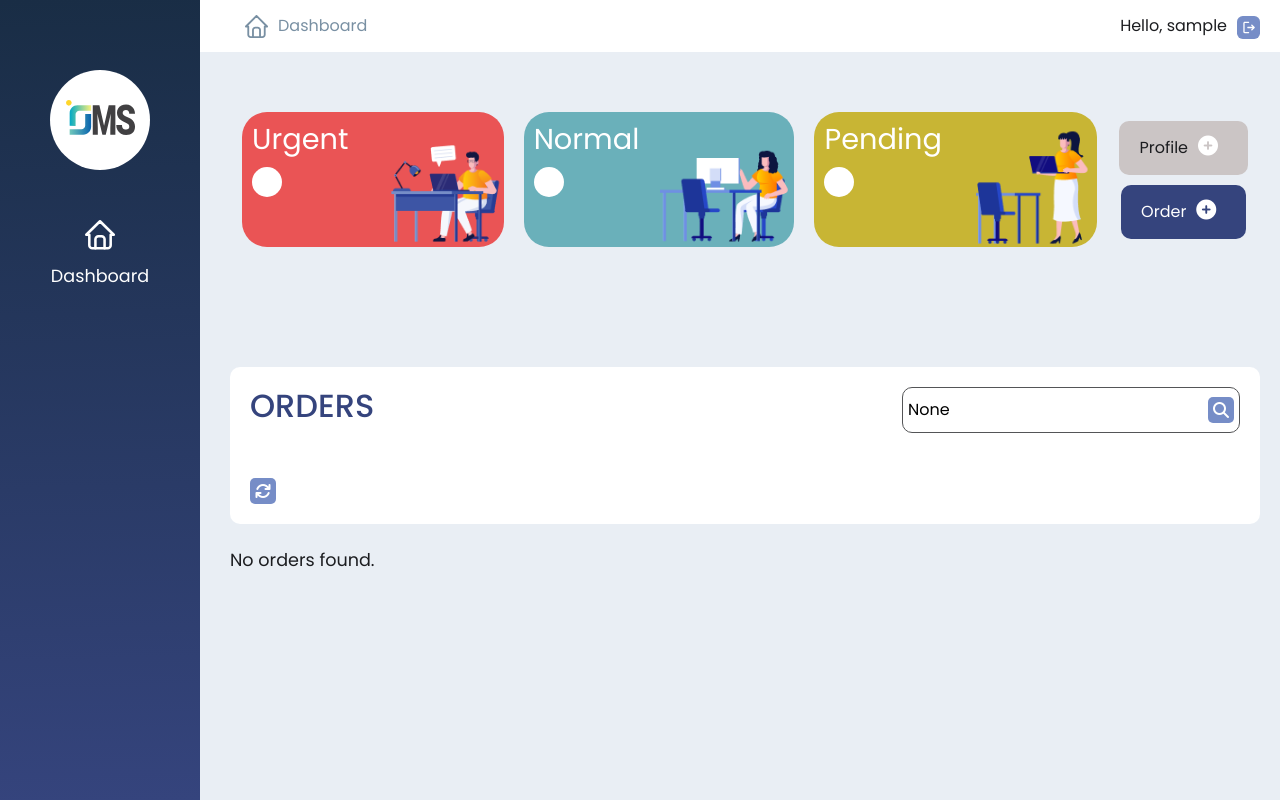
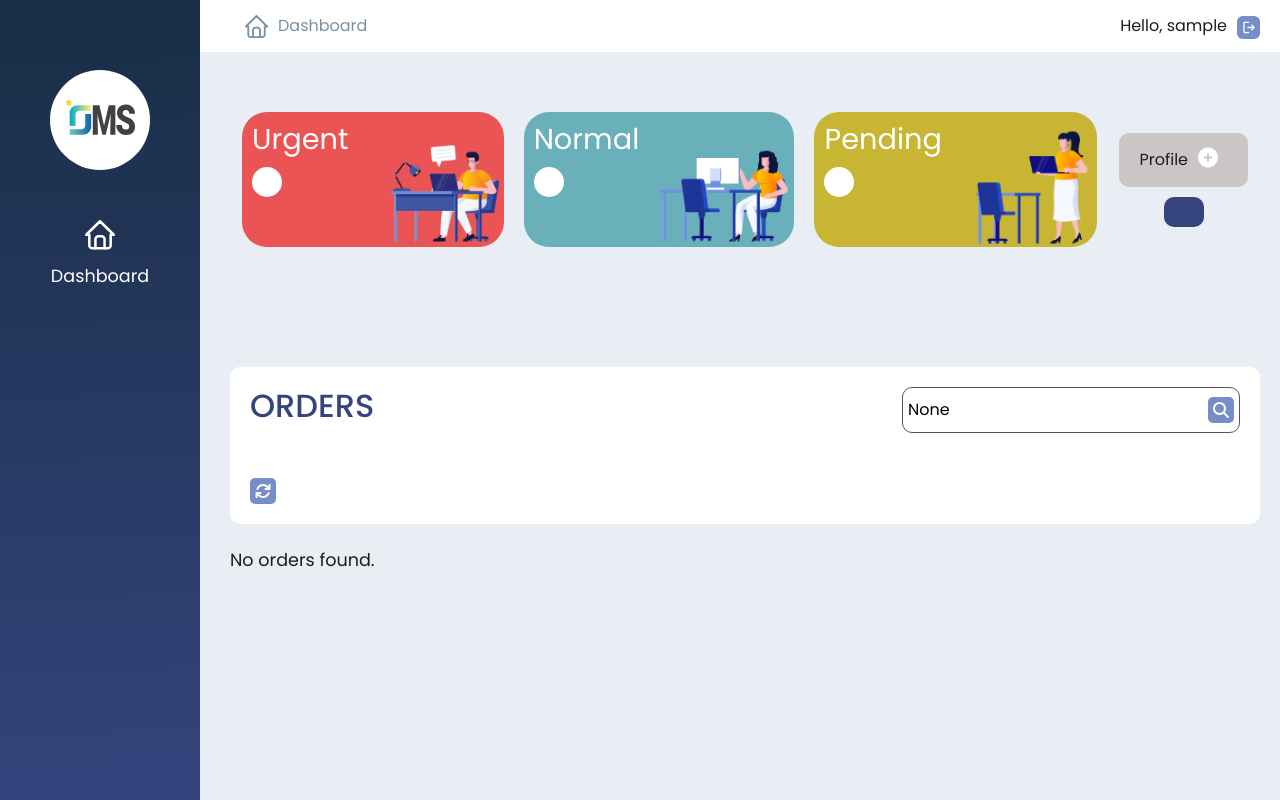
Before and after one commit to 582-41W-VA/Project-OMS, a Django app: page /search/ in a window 1280 px wide. Run offline with Django 5.2, Linux system fonts and the light colour scheme; the visitor is signed in with stand-in values (Sample User, id 1); some libraries are stand-ins or nearby versions.

Commit message:
Move create order button to status.html

```diff
--- a/OMS/accounts/templates/accounts/orders.html
+++ b/OMS/accounts/templates/accounts/orders.html
@@ -21,14 +21,8 @@
           <i class="fa-solid fa-magnifying-glass"></i>
         </button>
       </form>
+    </div>
 
-      <!--Add New Order-->
-      {% if request.user.groups.first.name == 'admin' %}
-      <a href="{% url 'create_order' %}">Create Order</a>
-      {% endif %} {% if request.user.groups.first.name == 'manager' %}
-      <a href="{% url 'create_order' %}">Create Order</a>
-      {% endif %}
-    </div>
     <form action="" method="GET" class="order-form">
       {{myFilter.form}}
 
--- a/OMS/accounts/templates/accounts/status.html
+++ b/OMS/accounts/templates/accounts/status.html
@@ -4,21 +4,20 @@
     <div class="status-cards">
       <div class="card" id="urgent">
         <div class="text">
-        <h3>Urgent</h3>
-        <p>{{urgent}}</p>
+          <h3>Urgent</h3>
+          <p>{{urgent}}</p>
         </div>
-
       </div>
       <div class="card" id="regular">
         <div class="text">
-        <h3>Normal</h3>
-        <p>{{regular}}</p>
+          <h3>Normal</h3>
+          <p>{{regular}}</p>
         </div>
       </div>
       <div class="card" id="pending">
         <div class="text">
-        <h3>Pending</h3>
-        <p>{{total_pending}}</p>
+          <h3>Pending</h3>
+          <p>{{total_pending}}</p>
         </div>
       </div>
     </div>
@@ -27,9 +26,16 @@
         <a href="">Profile<i class="fa-solid fa-circle-plus"></i></a>
       </div>
       <div class="add-order">
-        <a href="{% url 'create_order' %}">Order<i class="fa-solid fa-circle-plus"></i></a>
+        {% if request.user.groups.first.name == 'admin' %}
+        <a href="{% url 'create_order' %}"
+          >Order<i class="fa-solid fa-circle-plus"></i
+        ></a>
+        {% endif %} {% if request.user.groups.first.name == 'manager' %}
+        <a href="{% url 'create_order' %}"
+          >Order<i class="fa-solid fa-circle-plus"></i
+        ></a>
+        {% endif %}
       </div>
-
     </div>
   </div>
 </div>
```
